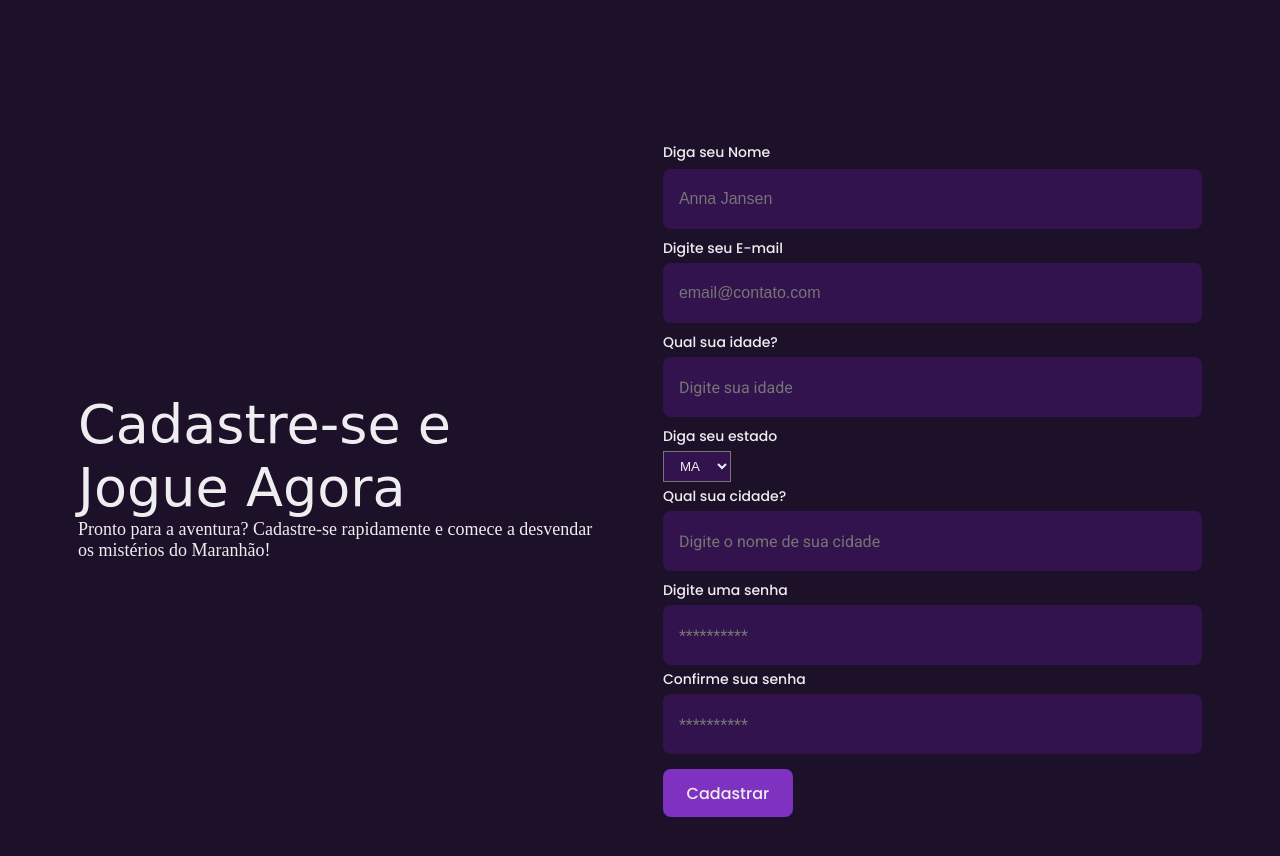
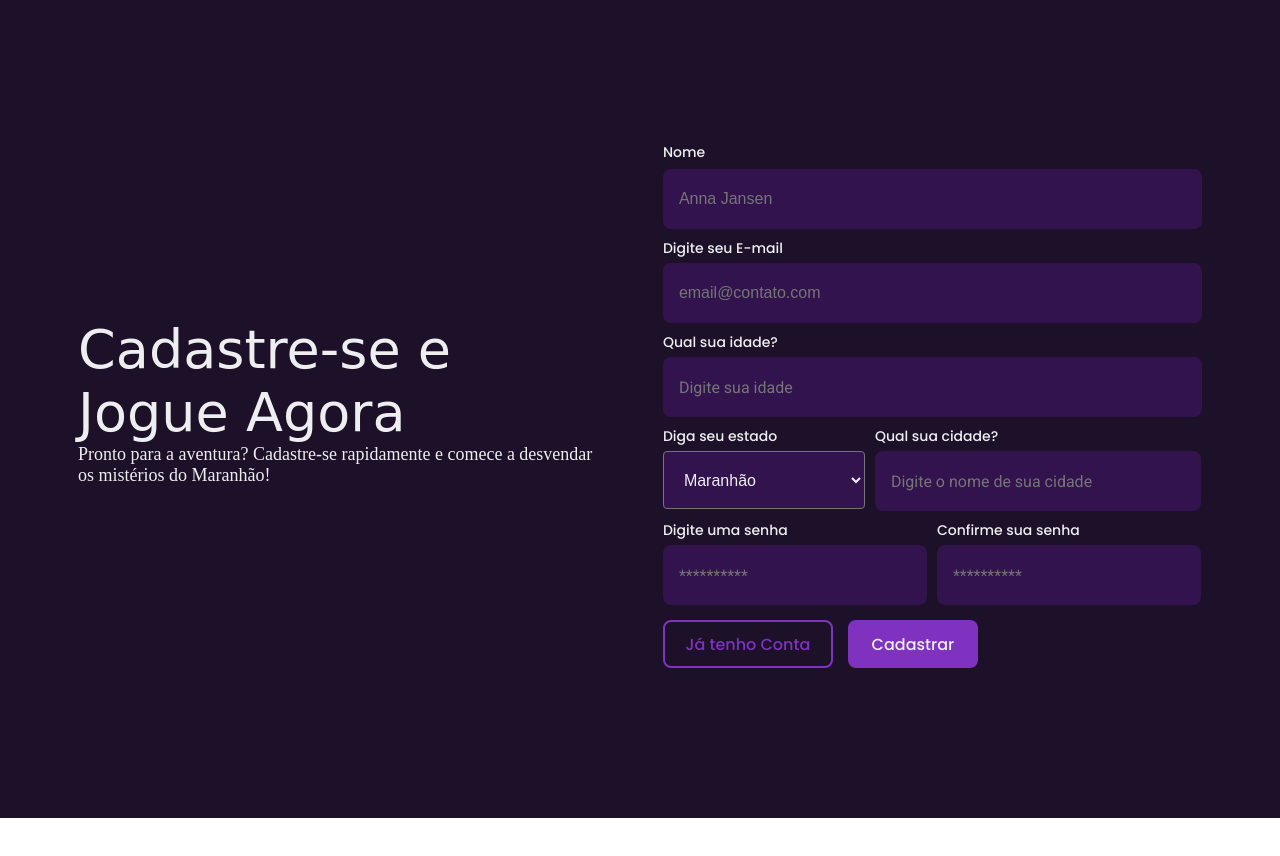
Before and after one commit to EdsonKL/Site-Jogo-3Doors, a website: page index.html in a window 1280 px wide. Shown: the part 540-1396 px from the top of the page. After the commit the page ends 1358 px from the top, so only its background shows below. Drawn offline with Linux system fonts and the light colour scheme; a web font is replaced by a local one.

Commit message:
mudanças no formulario de cadastro para igual ao figma

```diff
--- a/index.html
+++ b/index.html
@@ -4,7 +4,7 @@
     <meta charset="UTF-8" />
     <meta name="viewport" content="width=device-width, initial-scale=1.0" />
     <link rel="stylesheet" href="./src/home/style.css" />
-    <link rel="stylesheet" href="./src/home/styleHeader.css">
+    <link rel="stylesheet" href="./src/home/styleHeader.css" />
     <title>3Doors: O Casarão</title>
   </head>
   <body>
@@ -24,10 +24,14 @@
               <a href="./index.html" class="nav-link">Início</a>
             </li>
             <li class="nav-item">
-              <a href="./src/curiosities/index.html" class="nav-link">História</a>
+              <a href="./src/curiosities/index.html" class="nav-link"
+                >História</a
+              >
             </li>
             <li class="nav-item">
-              <a href="./src/devs/index.html" class="nav-link">Desenvolvedores</a>
+              <a href="./src/devs/index.html" class="nav-link"
+                >Desenvolvedores</a
+              >
             </li>
             <li class="nav-item">
               <a href="./src/report/index.html" class="nav-link">Reportar</a>
@@ -154,7 +158,7 @@
       <div class="formBox">
         <form action="">
           <div class="nameBox">
-            <label for="name">Diga seu Nome</label>
+            <label for="name">Nome</label>
             <input
               placeholder="Anna Jansen"
               type="text"
@@ -193,40 +197,44 @@
             </div>
           </div>
           <div class="addressBox">
+            <div class="stateBox">
               <label for="state">Diga seu estado</label>
               <select id="state" name="state">
-              <option selected value="MA">MA</option>
-              <option value="PI">PI</option>
-              <option value="AL">AL</option>
-              <option value="AC">AC</option>
-              <option value="AP">AP</option>
-              <option value="AM">AM</option>
-              <option value="BA">BA</option>
-              <option value="CE">CE</option>
-              <option value="DF">DF</option>
-              <option value="ES">ES</option>
-              <option value="GO">GO</option>
-              <option value="MT">MT</option>
-              <option value="MS">MS</option>
-              <option value="MG">MG</option>
-              <option value="PA">PA</option>
-              <option value="PB">PB</option>
-              <option value="PR">PR</option>
-              <option value="PE">PE</option>
-              <option value="RJ">RJ</option>
-              <option value="RN">RN</option>
-              <option value="RS">RS</option>
-              <option value="RO">RO</option>
-              <option value="RR">RR</option>
-              <option value="SC">SC</option>
-              <option value="SP">SP</option>
-              <option value="SE">SE</option>
-              <option value="TO">TO</option>
+                <option value="AC">Acre</option>
+                <option value="AL">Alagoas</option>
+                <option value="AP">Amapá</option>
+                <option value="AM">Amazonas</option>
+                <option value="BA">Bahia</option>
+                <option value="CE">Ceará</option>
+                <option value="DF">Distrito Federal</option>
+                <option value="ES">Espírito Santo</option>
+                <option value="GO">Goiás</option>
+                <option value="MA" selected>Maranhão</option>
+                <option value="MT">Mato Grosso</option>
+                <option value="MS">Mato Grosso do Sul</option>
+                <option value="MG">Minas Gerais</option>
+                <option value="PA">Pará</option>
+                <option value="PB">Paraíba</option>
+                <option value="PR">Paraná</option>
+                <option value="PE">Pernambuco</option>
+                <option value="PI">Piauí</option>
+                <option value="RJ">Rio de Janeiro</option>
+                <option value="RN">Rio Grande do Norte</option>
+                <option value="RS">Rio Grande do Sul</option>
+                <option value="RO">Rondônia</option>
+                <option value="RR">Roraima</option>
+                <option value="SC">Santa Catarina</option>
+                <option value="SP">São Paulo</option>
+                <option value="SE">Sergipe</option>
+                <option value="TO">Tocantins</option>
+                <option value="EX">Estrangeiro</option>
               </select>
               <div class="alertText close" id="alertState">
                 <img src="./assets/icons/exclamation.png" alt="" srcset="" />
                 <p>Estado Obrigatório</p>
               </div>
+            </div>
+            <div class="cityBox">
               <label for="city">Qual sua cidade?</label>
               <input
                 placeholder="Digite o nome de sua cidade"
@@ -236,10 +244,12 @@
               />
               <div class="alertText close" id="alertCity">
                 <img src="./assets/icons/exclamation.png" alt="" srcset="" />
-              <p>Cidade Obrigatório</p>
+                <p>Cidade Obrigatória</p>
+              </div>
             </div>
           </div>
           <div class="passwordBox">
+            <div class="firstPassword">
               <label for="password">Digite uma senha</label>
               <input placeholder="**********" type="password" id="password" />
               <div class="alertText close" id="alertPassword">
@@ -250,6 +260,8 @@
                 <img src="./assets/icons/exclamation.png" alt="" srcset="" />
                 <p>Digite no mínimo 6 caracteres</p>
               </div>
+            </div>
+            <div class="secondPassword">
               <label for="verifyPassword">Confirme sua senha</label>
               <input
                 placeholder="**********"
@@ -261,7 +273,11 @@
                 <p>As senhas são diferentes</p>
               </div>
             </div>
+          </div>
+          <div class="buttonsForm">
+            <button id="buttonSignin" type="'">Já tenho Conta</button>
             <button id="buttonSignup" type="">Cadastrar</button>
+          </div>
         </form>
       </div>
     </div>
--- a/src/home/script.js
+++ b/src/home/script.js
@@ -81,6 +81,7 @@ function verifyFields(
   if(password.length < 6){
     alertPasswordMinimum.classList.add("open");
     alertPasswordMinimum.classList.remove("close");
+    return false
   }else{
 
     alertPasswordMinimum.classList.add("close");
@@ -126,6 +127,13 @@ async function Signup() {
       password: password,
       state: state,
     };
+    document.getElementById("nameUser").value = ''
+    document.getElementById("email").value = ''
+    document.getElementById("age").value = ''
+    document.getElementById("state").value = 'MA'
+    document.getElementById("city").value = ''
+    document.getElementById("password").value = ''
+    document.getElementById("verifyPassword").value = ''
     console.log(body)
     const res = await fetch("https://api-3-doors-game.vercel.app/signup", {
       method: "POST",
--- a/src/home/style.css
+++ b/src/home/style.css
@@ -134,8 +134,23 @@ body {
   }
   .addressBox {
     display: flex;
-    flex-direction: column;
+    flex-direction: row;
     align-items: start;
+    gap: 10px;
+    .stateBox {
+      display: flex;
+      flex-direction: column;
+    }
+    .stateBox {
+      display: flex;
+      flex-direction: column;
+      align-items: start;
+    }
+    .cityBox {
+      display: flex;
+      flex-direction: column;
+      align-items: start;
+    }
     label {
       padding: 4px 0;
       font-family: "Poppins", sans-serif;
@@ -143,8 +158,11 @@ body {
       font-size: 14px;
     }
     select {
-      padding: 6px 12px;
+      padding: 6px 16px;
       background-color: #32134e;
+      border-radius: 4px;
+      height: 58px;
+      font-size: 16px;
       color: #eeeef0;
     }
     input {
@@ -154,7 +172,7 @@ body {
       border: none;
       border-radius: 8px;
       resize: none;
-      width: 507px;
+      width: 294px;
       height: 48px;
       padding: 6px 16px;
       font-family: "Roboto", sans-serif;
@@ -162,8 +180,19 @@ body {
   }
   .passwordBox {
     display: flex;
-    flex-direction: column;
+    flex-direction: row;
     align-items: start;
+    gap: 10px;
+    .firstPassword {
+      display: flex;
+      flex-direction: column;
+      align-items: start;
+    }
+    .secondPassword {
+      display: flex;
+      flex-direction: column;
+      align-items: start;
+    }
     label {
       padding: 4px 0;
       font-family: "Poppins", sans-serif;
@@ -177,11 +206,16 @@ body {
       border: none;
       border-radius: 8px;
       resize: none;
-      width: 507px;
+      width: 232px;
       height: 48px;
       padding: 6px 16px;
       font-family: "Roboto", sans-serif;
     }
+  }
+  .buttonsForm {
+    display: flex;
+    flex-direction: row;
+    gap: 15px;
   }
   #buttonSignup {
     display: flex;
@@ -203,4 +237,24 @@ body {
   #buttonSignup:hover {
     background-color: #632694;
   }
+  #buttonSignin {
+    display: flex;
+    margin-top: 10px;
+    width: 170px;
+    height: 48px;
+    background-color: #1d112a;
+    border: 2px solid #7f32c0;
+    border-radius: 8px;
+    padding: 12px 16px;
+    justify-content: center;
+    align-items: center;
+    font-family: "Poppins", sans-serif;
+    font-weight: 500;
+    font-size: 16px;
+    color: #7f32c0;
+    cursor: pointer;
+  }
+  #buttonSignin:hover {
+    background-color: #452e58;
+  }
 }
--- a/src/report/script.js
+++ b/src/report/script.js
@@ -40,7 +40,7 @@ async function fazPost(body) {
   await fetch("https://api-3-doors-game.vercel.app/sendmail", {
     method: "POST",
     headers: {
-      "X-api-key": process.env.X_API_KEY,
+      "X-api-key": "T69ve4cPJD4rK23mEpx40LXlwhDf7Y6grwpIL03yMtX2XgiuaZp1C6HkQvgsJUu1",
       "Content-Type": "application/json",
     },
     body: JSON.stringify(body),
```
Lines whose indentation alone changed are shown as unchanged.
